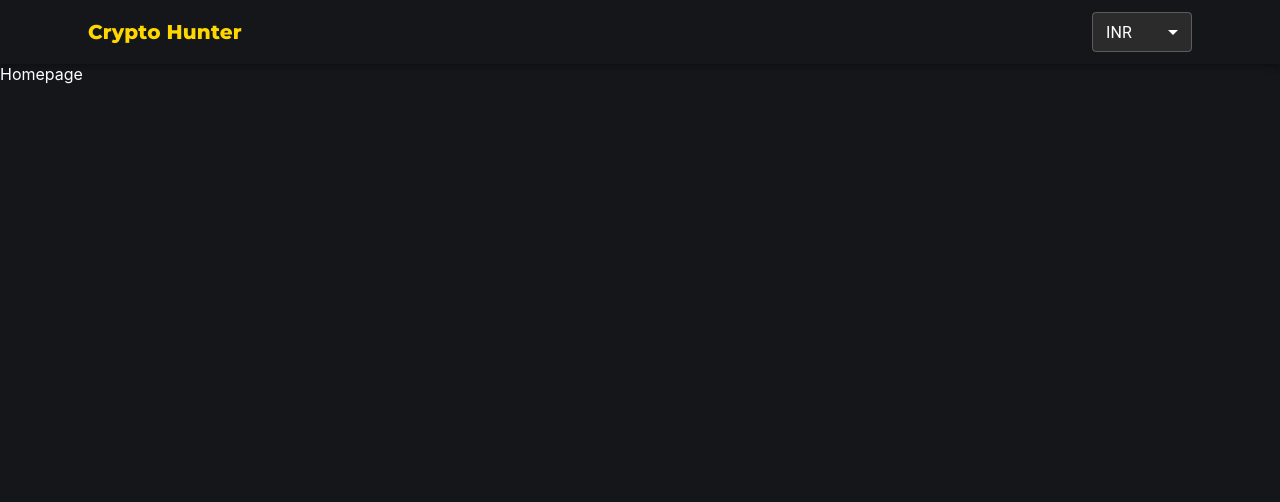
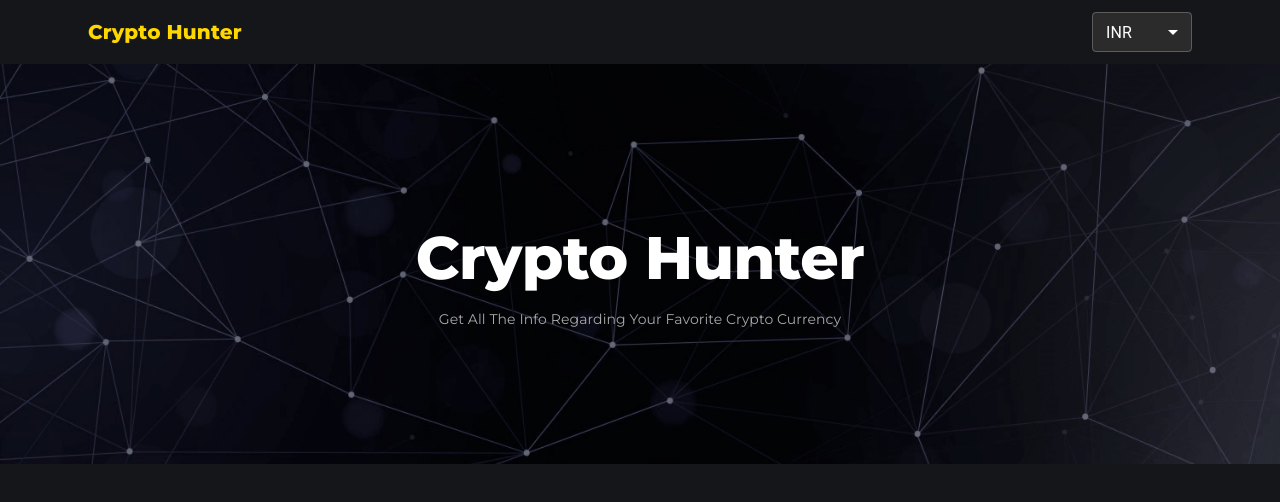
Before and after one commit to ayeshakhurana/CryptoHunter, a React (Create React App) app in the folder crypto-hunter/: page / in a window 1280 px wide. Shown: the top 502 px of the page. Built offline with nearby package versions, Linux system fonts and the light colour scheme.

Commit message:
made banner

```diff
--- a/crypto-hunter/package.json
+++ b/crypto-hunter/package.json
@@ -7,6 +7,7 @@
     "@emotion/styled": "^11.14.0",
     "@mui/lab": "^7.0.0-beta.11",
     "@mui/material": "^7.0.2",
+    "@mui/styles": "^6.4.11",
     "@testing-library/dom": "^10.4.0",
     "@testing-library/jest-dom": "^6.6.3",
     "@testing-library/react": "^16.3.0",
--- a/crypto-hunter/src/Components/Banner/Banner.js
+++ b/crypto-hunter/src/Components/Banner/Banner.js
@@ -0,0 +1,60 @@
+import { Container, Typography } from '@mui/material';
+import { makeStyles } from '@mui/styles';
+import React from 'react';
+
+const useStyles = makeStyles(() => ({
+  banner: {
+    backgroundImage: "url(/image.png)", // Correct path from public folder
+    backgroundSize: "cover",
+    backgroundPosition: "center",
+  },
+  bannerContent: {
+    height: 400,
+    display: "flex",
+    flexDirection: "column",
+    paddingTop: 25,
+    justifyContent: "space-around",
+  },
+  tagline: {
+    display: "flex",
+    height: "40%",
+    flexDirection: "column",
+    justifyContent: "center",
+    textAlign: "center",
+  },
+}));
+
+const Banner = () => {
+  const classes = useStyles();
+
+  return (
+    <div className={classes.banner}>
+      <Container className={classes.bannerContent}>
+        <div className={classes.tagline}>
+          <Typography
+            variant="h2"
+            style={{
+              fontWeight: "bold",
+              marginBottom: 15,
+              fontFamily: "Montserrat",
+            }}
+          >
+            Crypto Hunter
+          </Typography>
+          <Typography
+            variant="subtitle2"
+            style={{
+              color: "darkgrey",
+              textTransform: "capitalize",
+              fontFamily: "Montserrat",
+            }}
+          >
+            Get all the Info regarding your favorite Crypto Currency
+          </Typography>
+        </div>
+      </Container>
+    </div>
+  );
+};
+
+export default Banner;
--- a/crypto-hunter/src/Pages/Homepage.js
+++ b/crypto-hunter/src/Pages/Homepage.js
@@ -1,8 +1,11 @@
 import React from 'react'
+import Banner from '../Components/Banner/Banner'
 
 const Homepage = () => {
   return (
-    <div>Homepage</div>
+    <div>
+        <Banner/>
+    </div>
   )
 }
 
```
Also changed, not shown: crypto-hunter/public/image.png (added), 1 other file (tests, documents, lock files or other folders).
